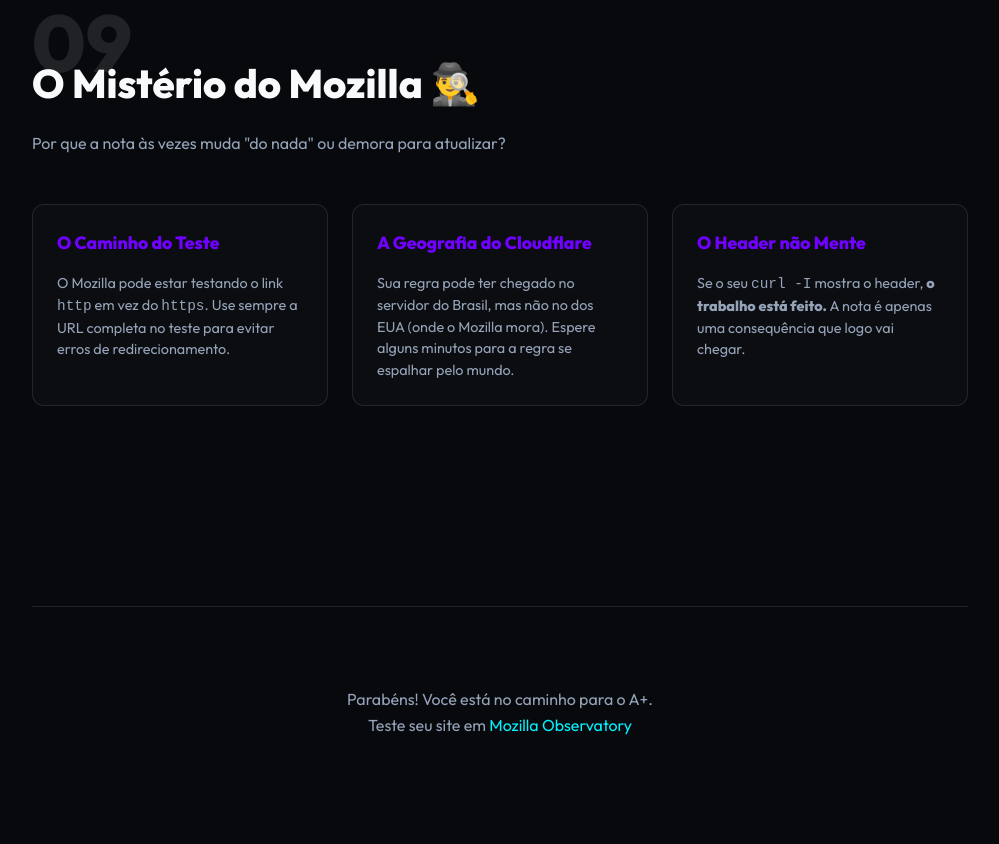
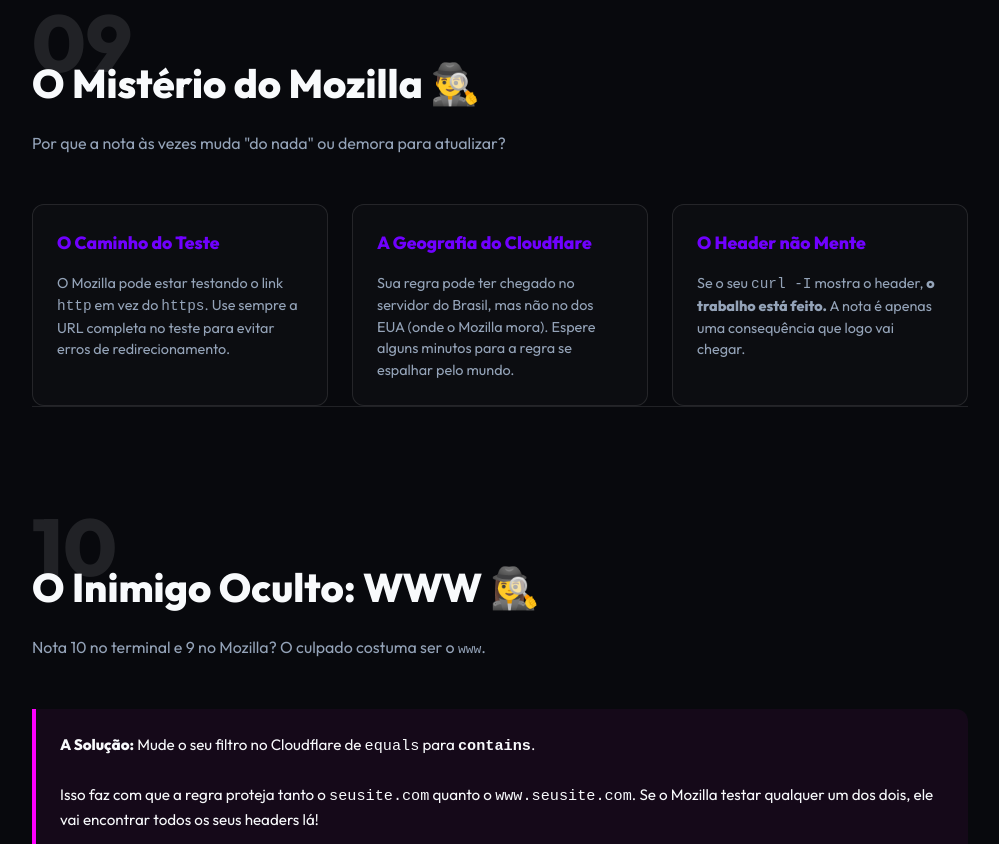
Before and after one commit to inteligenciamilgrau/safelearn, a plain HTML site: page index.html in a window 1280 px wide. Shown: the part 11156-12000 px from the top of the page, without its empty margins (140-1139 px from the left). Drawn offline with Linux system fonts and the light colour scheme.

Commit message:
feat: add Step 10 to solve the 10/10 terminal vs 9/10 Mozilla discrepancy using 'contains' operator

```diff
--- a/index.html
+++ b/index.html
@@ -401,6 +401,17 @@ Permissions-Policy: camera=(), microphone=()
                         <p>Se o seu <code>curl -I</code> mostra o header, <strong>o trabalho está feito.</strong> A nota é apenas uma consequência que logo vai chegar.</p>
                     </div>
                 </div>
+            <!-- Step 10 -->
+            <div class="step-container" id="step-10">
+                <div class="step-number">10</div>
+                <h2>O Inimigo Oculto: WWW 🕵️‍♀️</h2>
+                <p>Nota 10 no terminal e 9 no Mozilla? O culpado costuma ser o <code>www</code>.</p>
+
+                <div class="tip-box" style="border-color: #ff00ff; background: rgba(255, 0, 255, 0.05);">
+                    <strong>A Solução:</strong> Mude o seu filtro no Cloudflare de <code>equals</code> para <strong><code>contains</code></strong>.
+                    <br><br>
+                    Isso faz com que a regra proteja tanto o <code>seusite.com</code> quanto o <code>www.seusite.com</code>. Se o Mozilla testar qualquer um dos dois, ele vai encontrar todos os seus headers lá!
+                </div>
             </div>
         </div>
 
```
